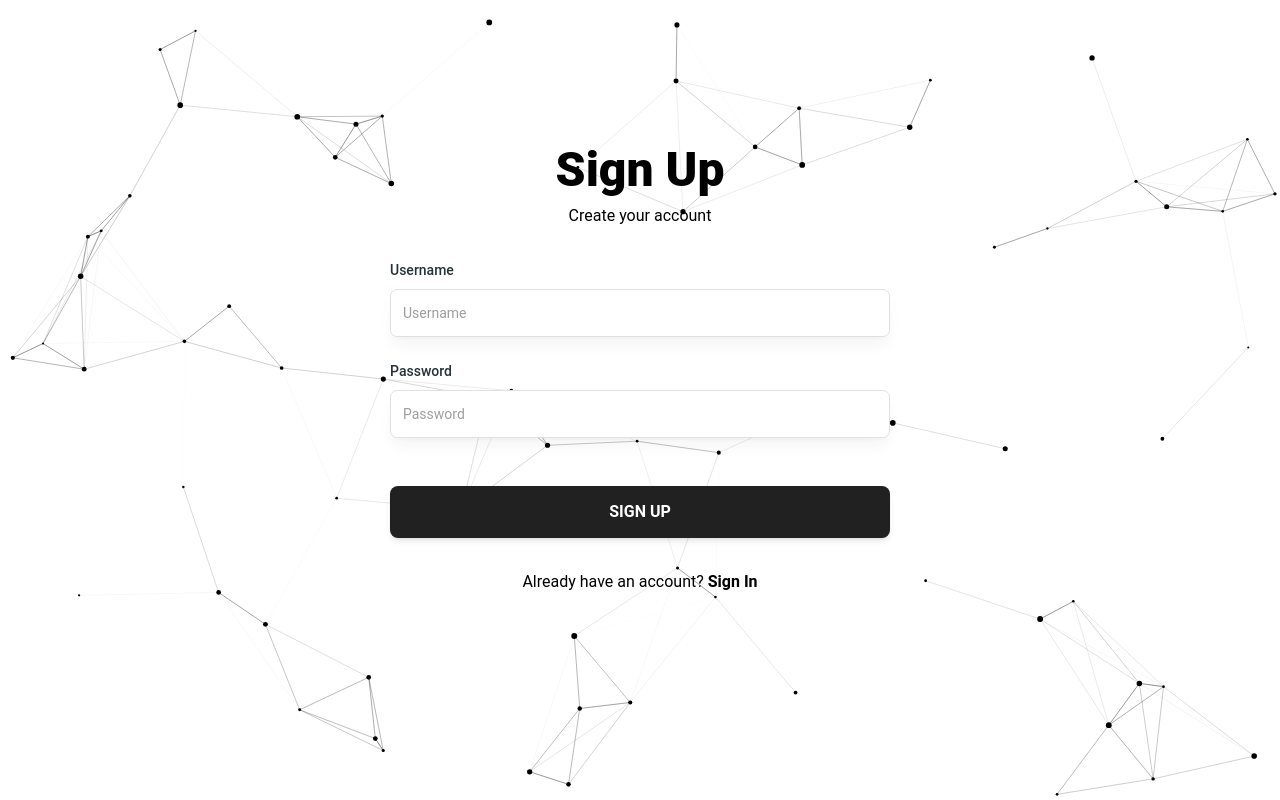
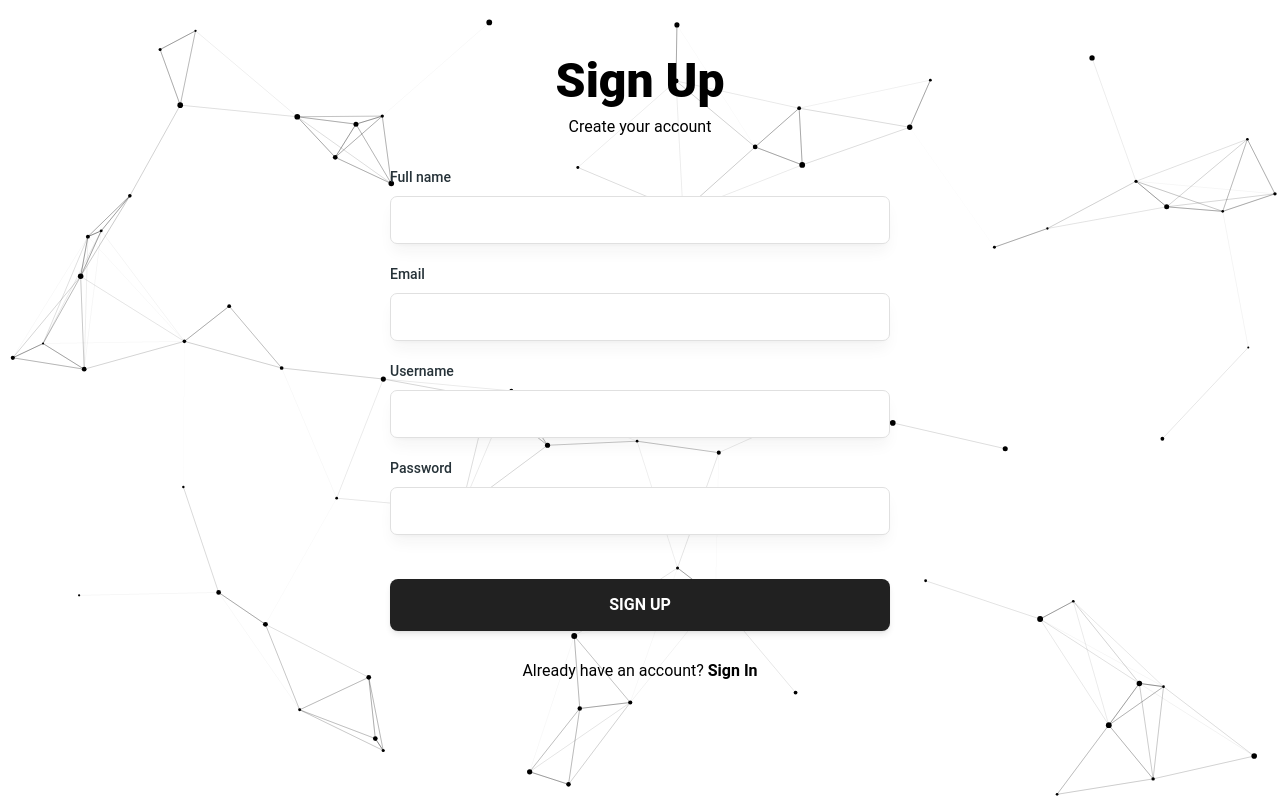
Before and after one commit to prikol769/blog-app-frontend, a React (Vite) app: page /sign-up in a window 1280 px wide. Built offline with nearby package versions, Linux system fonts and the light colour scheme.

Commit message:
added fullName and email to signup

```diff
--- a/src/pages/SignUpPage.jsx
+++ b/src/pages/SignUpPage.jsx
@@ -7,8 +7,12 @@ import AlertCustomCloseIcon from "../components/AlertCustomCloseIcon";
 
 const SignUpPage = () => {
   const navigate = useNavigate();
-  const [username, setUsername] = useState("");
-  const [password, setPassword] = useState("");
+  const [userData, setUserData] = useState({
+    fullName: "",
+    username: "",
+    password: "",
+    email: "",
+  });
   const [error, setError] = useState("");
 
   const handleSubmit = async (e) => {
@@ -18,8 +22,7 @@ const SignUpPage = () => {
       const { data: response } = await axios.post(
         "http://localhost:5000/api/auth/signup",
         {
-          username,
-          password,
+          ...userData,
         }
       );
       console.log(response, "response");
@@ -38,24 +41,38 @@ const SignUpPage = () => {
       {error && <AlertCustomCloseIcon message={error} setError={setError} />}
       <form
         onSubmit={handleSubmit}
-        className="flex flex-col gap-8 w-[500px] mb-[60px]"
+        className="flex flex-col gap-7 w-[500px] mb-[60px]"
       >
         <div className="text-center">
           <p className=" text-5xl font-extrabold mb-5">Sign Up</p>
           <p className="mt-[-10px]">Create your account</p>
         </div>
         <FormInput
-          placeholder="Username"
-          label="Username"
-          value={username}
-          onChange={(e) => setUsername(e.target.value)}
+          label="Full name"
+          value={userData.fullName}
+          onChange={(e) =>
+            setUserData({ ...userData, fullName: e.target.value })
+          }
         />
         <FormInput
-          placeholder="Password"
+          label="Email"
+          value={userData.email}
+          onChange={(e) => setUserData({ ...userData, email: e.target.value })}
+        />
+        <FormInput
+          label="Username"
+          value={userData.username}
+          onChange={(e) =>
+            setUserData({ ...userData, username: e.target.value })
+          }
+        />
+        <FormInput
           type="password"
           label="Password"
-          value={password}
-          onChange={(e) => setPassword(e.target.value)}
+          value={userData.password}
+          onChange={(e) =>
+            setUserData({ ...userData, password: e.target.value })
+          }
         />
         <Button className="mt-6 h-[52px] text-md" type="submit">
           Sign Up
```
